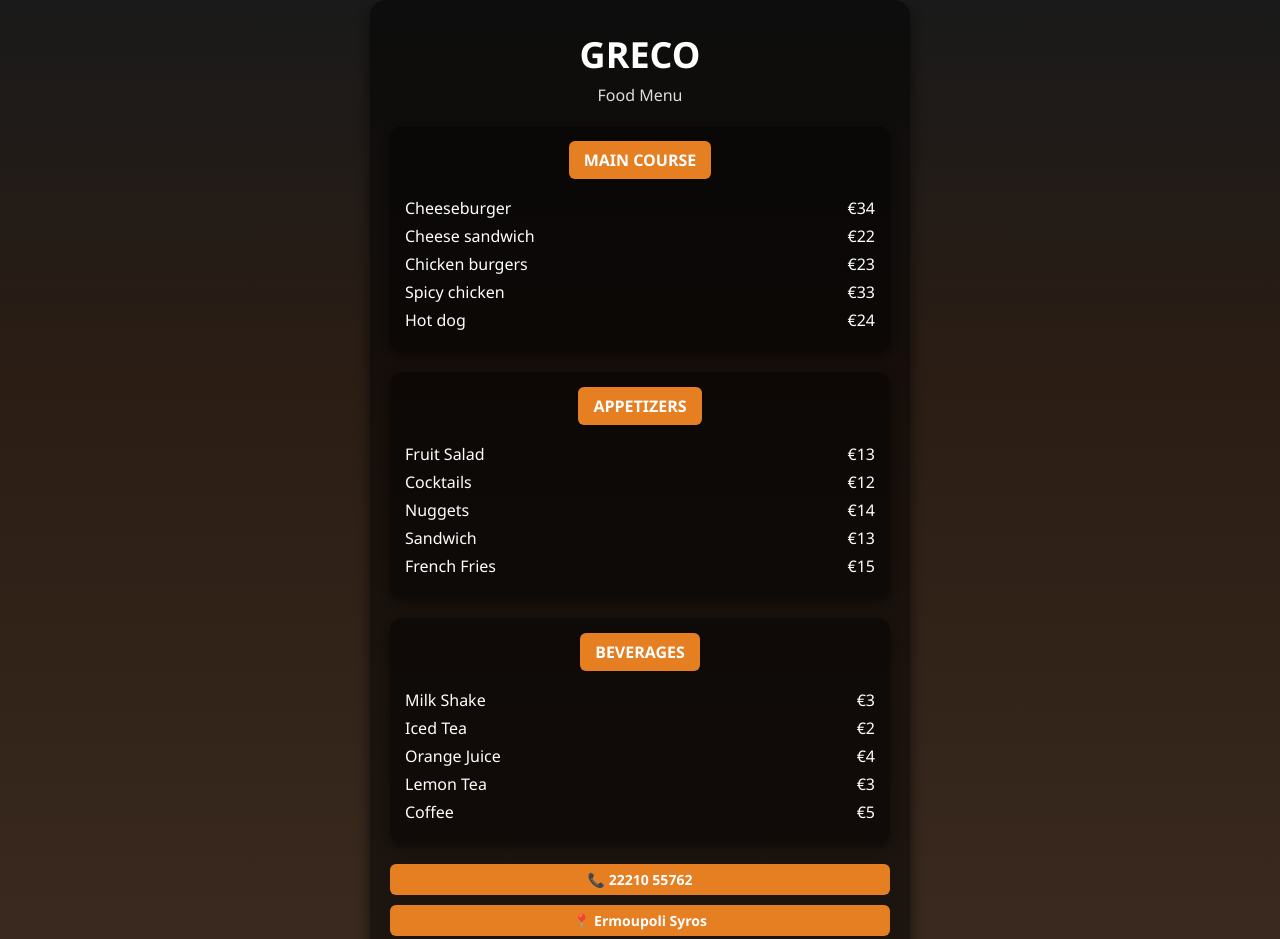
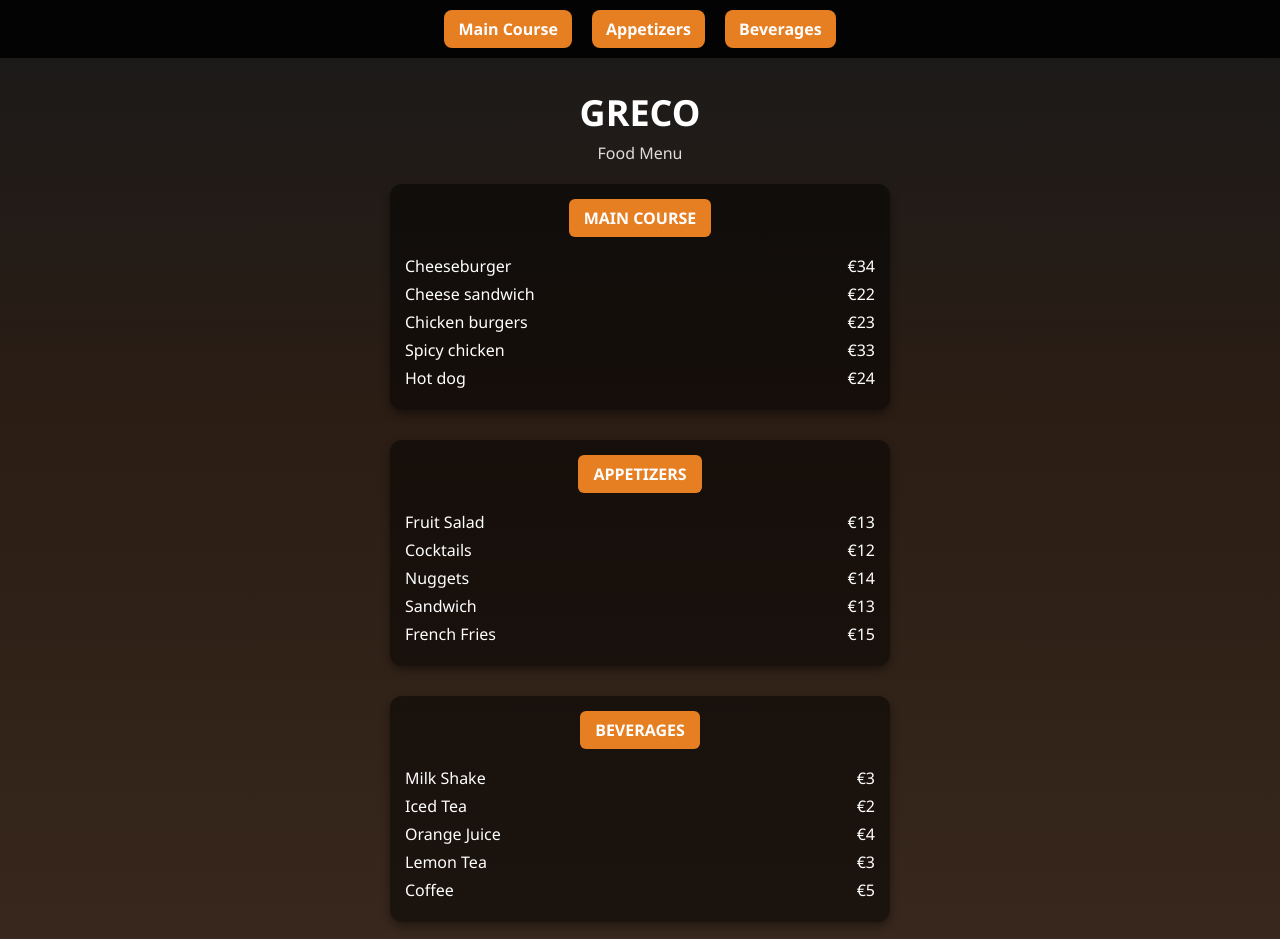
Before and after one commit to swanaras/greco-menu, a plain HTML site: page index.html in a window 1280 px wide. Shown: the top 939 px of the page. Drawn offline with Linux system fonts and the light colour scheme.

Commit message:
Update index.html

```diff
--- a/index.html
+++ b/index.html
@@ -9,23 +9,44 @@
       margin: 0;
       padding: 0;
       font-family: 'Segoe UI', Arial, sans-serif;
-      /* Καφέ ξύλινη αίσθηση */
       background: linear-gradient(180deg, #1a1a1a 0%, #2b1d14 40%, #3a2a1f 100%);
       color: #fff;
-      min-height: 100vh;
-      display: flex;
-      align-items: center;
-      justify-content: center;
+      scroll-behavior: smooth; /* Ομαλό scroll */
     }
 
+    /* ---------- Navigation Bar ---------- */
+    .navbar {
+      position: sticky;
+      top: 0;
+      background: rgba(0,0,0,0.85);
+      display: flex;
+      justify-content: center;
+      gap: 20px;
+      padding: 10px 0;
+      z-index: 1000;
+      backdrop-filter: blur(6px);
+    }
+
+    .navbar a {
+      text-decoration: none;
+      color: #fff;
+      font-weight: bold;
+      padding: 8px 14px;
+      border-radius: 8px;
+      background: #e67e22;
+      transition: background 0.3s;
+    }
+
+    .navbar a:hover {
+      background: #cf6d1a;
+    }
+
+    /* ---------- Main Container ---------- */
     .menu-container {
-      max-width: 500px; /* στενό για κινητά */
-      width: 90%;
+      max-width: 500px;
+      margin: 0 auto;
       padding: 20px;
       text-align: center;
-      background: rgba(0,0,0,0.5);
-      border-radius: 16px;
-      box-shadow: 0 6px 14px rgba(0,0,0,0.6);
     }
 
     h1 {
@@ -40,11 +61,12 @@
       color: #ddd;
     }
 
+    /* ---------- Menu Sections ---------- */
     .menu-section {
-      background: rgba(0,0,0,0.4);
+      background: rgba(0,0,0,0.5);
       border-radius: 12px;
       padding: 15px;
-      margin-bottom: 20px;
+      margin-bottom: 30px;
       box-shadow: 0 4px 8px rgba(0,0,0,0.4);
     }
 
@@ -65,6 +87,7 @@
       font-size: 16px;
     }
 
+    /* ---------- Footer ---------- */
     .footer {
       margin-top: 20px;
       font-size: 14px;
@@ -73,7 +96,7 @@
 
     .contact {
       display: flex;
-      flex-direction: column; /* κάθετη στο κινητό */
+      flex-direction: column;
       gap: 10px;
       margin-top: 10px;
     }
@@ -88,11 +111,19 @@
   </style>
 </head>
 <body>
+
+  <!-- Navigation -->
+  <div class="navbar">
+    <a href="#main">Main Course</a>
+    <a href="#appetizers">Appetizers</a>
+    <a href="#beverages">Beverages</a>
+  </div>
+
   <div class="menu-container">
     <h1>GRECO</h1>
     <h2>Food Menu</h2>
 
-    <div class="menu-section">
+    <div id="main" class="menu-section">
       <div class="section-title">MAIN COURSE</div>
       <div class="menu-item"><span>Cheeseburger</span><span>€34</span></div>
       <div class="menu-item"><span>Cheese sandwich</span><span>€22</span></div>
@@ -101,7 +132,7 @@
       <div class="menu-item"><span>Hot dog</span><span>€24</span></div>
     </div>
 
-    <div class="menu-section">
+    <div id="appetizers" class="menu-section">
       <div class="section-title">APPETIZERS</div>
       <div class="menu-item"><span>Fruit Salad</span><span>€13</span></div>
       <div class="menu-item"><span>Cocktails</span><span>€12</span></div>
@@ -110,7 +141,7 @@
       <div class="menu-item"><span>French Fries</span><span>€15</span></div>
     </div>
 
-    <div class="menu-section">
+    <div id="beverages" class="menu-section">
       <div class="section-title">BEVERAGES</div>
       <div class="menu-item"><span>Milk Shake</span><span>€3</span></div>
       <div class="menu-item"><span>Iced Tea</span><span>€2</span></div>
```
